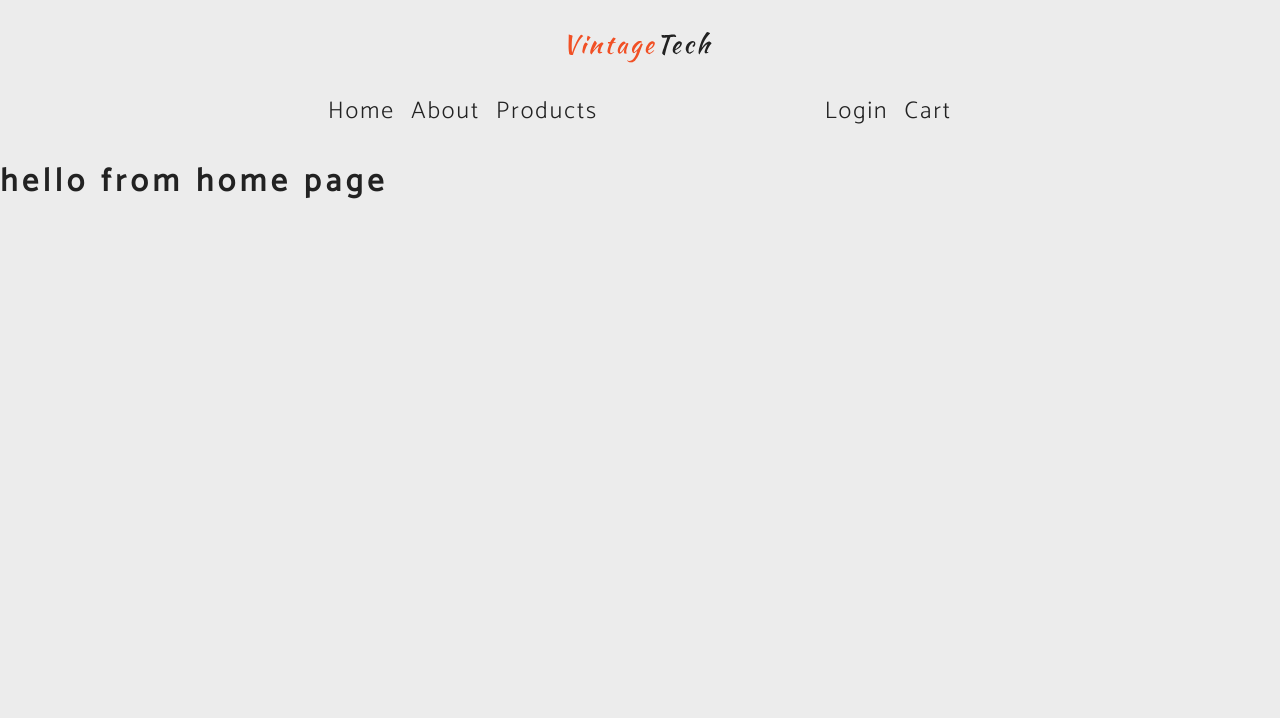
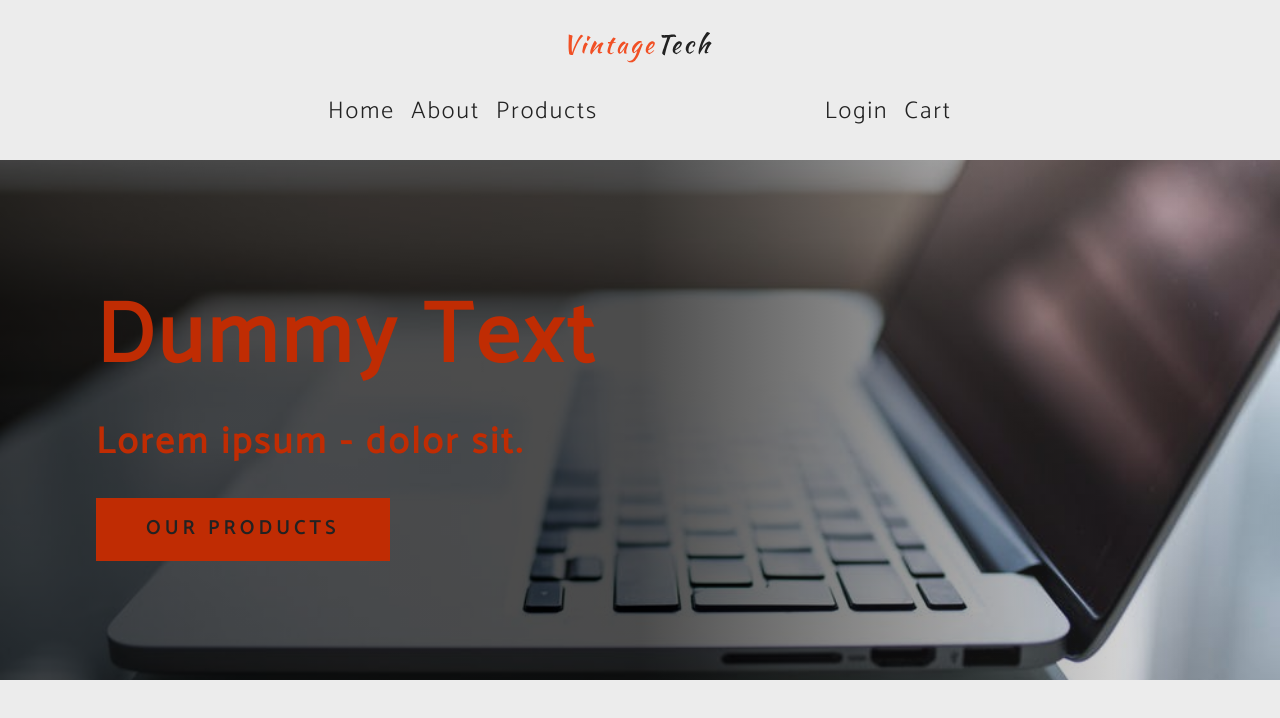
Before and after one commit to JeanSoro/reactstore, a React (Create React App) app: page / in a window 1280 px wide. Shown: the top 718 px of the page. Built offline with nearby package versions, Linux system fonts and the light colour scheme.

Commit message:
Styled Hero Component

```diff
--- a/src/components/Hero.js
+++ b/src/components/Hero.js
@@ -1,5 +1,13 @@
 import React from "react";
 
-export default function Hero() {
-  return <h1>hello from hero</h1>;
+export default function Hero({ children }) {
+  return (
+    <div className="hero">
+      <div className="banner">
+        <h1>Dummy Text</h1>
+        <p>Lorem ipsum - dolor sit.</p>
+        {children}
+      </div>
+    </div>
+  );
 }
--- a/src/pages/About.js
+++ b/src/pages/About.js
@@ -1,5 +1,12 @@
 import React from "react";
 
 export default function About() {
-  return <h1>hello from about page</h1>;
+  return (
+    <section className="section about-section">
+      <h1 className="section-title">About Us</h1>
+      <p>
+        Lorem ipsum dolor sit amet consectetur adipisicing elit. Cumque ea corporis ipsa accusamus dicta placeat dolor consequatur, ad illum expedita consectetur suscipit architecto cum quod veniam quo quaerat. Fuga dolorem voluptate veritatis quo commodi perferendis doloremque tempore hic, laborum consectetur cumque incidunt sint dolore nihil praesentium blanditiis, facilis mollitia reprehenderit!
+      </p>
+    </section>
+  );
 }
--- a/src/pages/ErrorPage.js
+++ b/src/pages/ErrorPage.js
@@ -1,5 +1,13 @@
 import React from "react";
+import { Link } from 'react-router-dom';
 
 export default function ErrorPage() {
-  return <h1>hello form error page</h1>;
+  return (
+    <section className="error-page section">
+      <div className="error-container">
+        <h1>404 NOT FOUND</h1>
+        <Link to="/" className="btn btn-primary">Back to Home</Link>
+      </div>
+    </section>
+  );
 }
--- a/src/pages/Home.js
+++ b/src/pages/Home.js
@@ -1,5 +1,15 @@
 import React from "react";
+import Hero from '../components/Hero';
+import { Link } from 'react-router-dom';
 
 export default function Home() {
-  return <h1>hello from home page</h1>;
+  return (
+    <>
+      <Hero>
+        <Link to="/products" className="btn btn-primary btn-hero">
+          Our Products
+        </Link>
+      </Hero>
+    </>
+  );
 }
```
